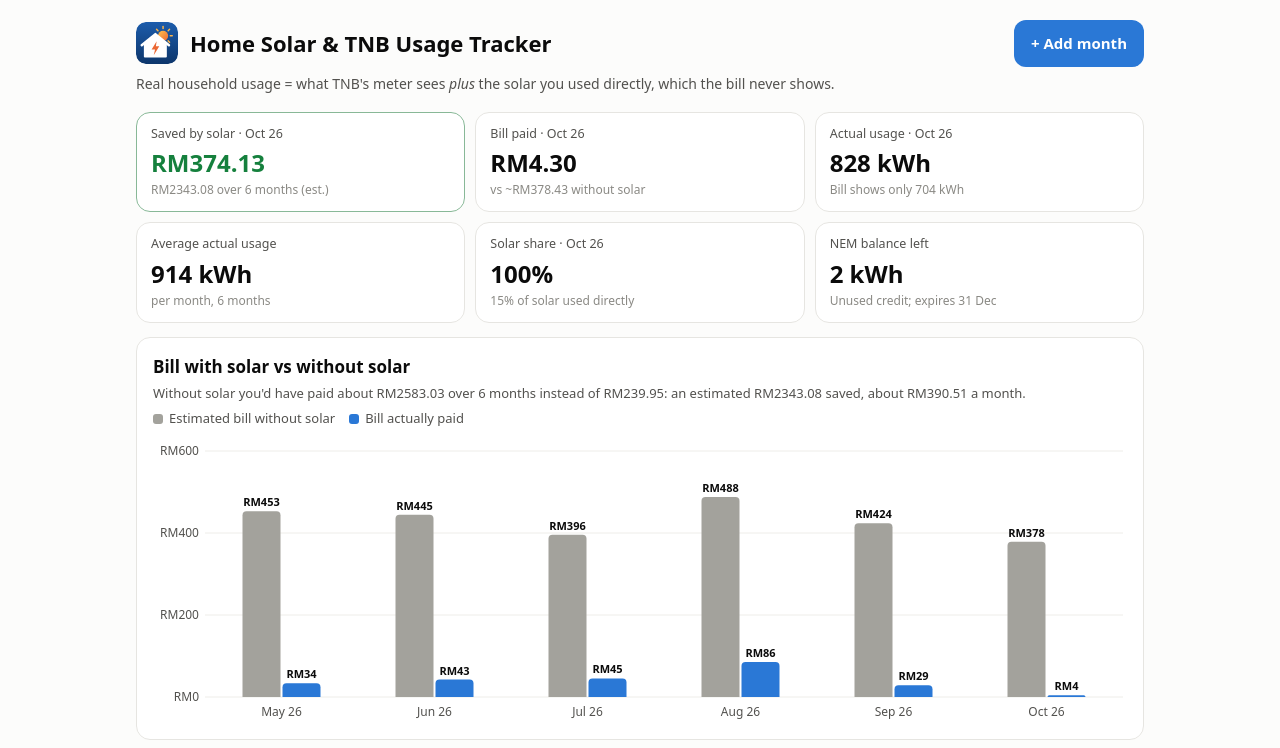
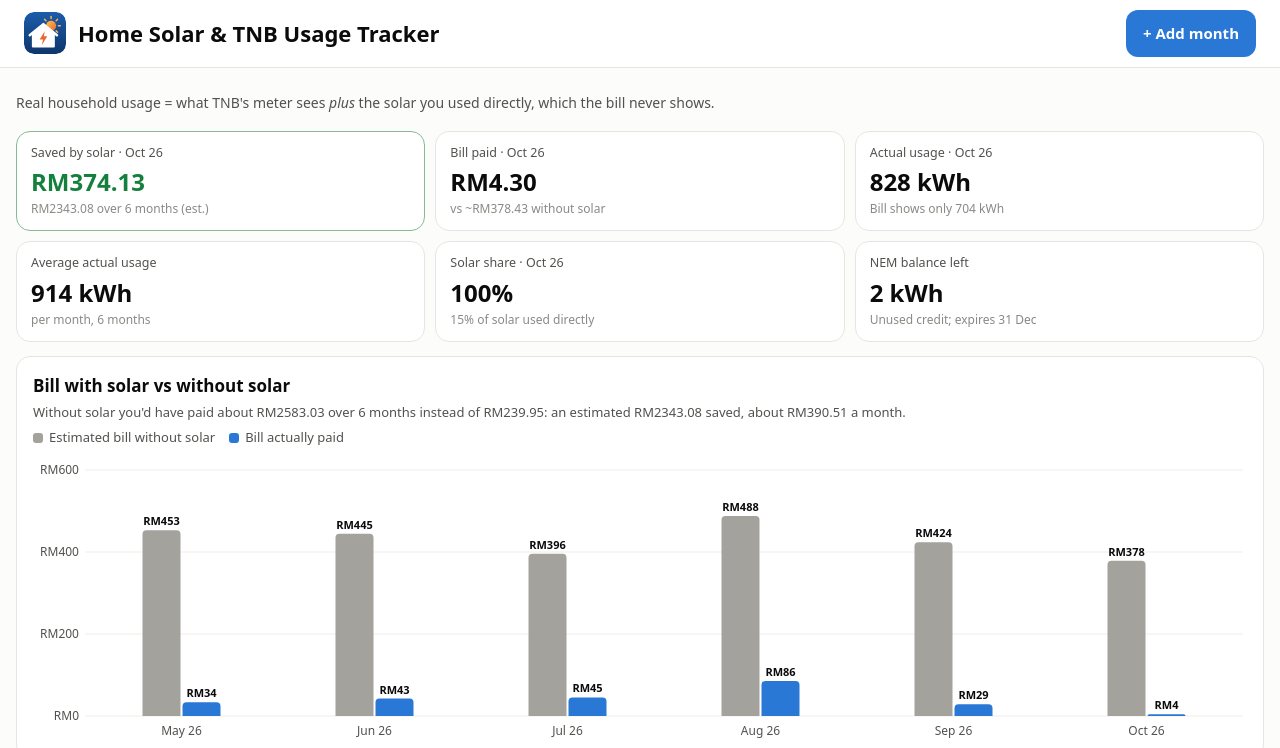
Before and after one commit to derektanjh/solar-tracker, a plain HTML site: page index.html in a window 1280 px wide. Shown: the top 748 px of the page. Drawn offline with Linux system fonts and the light colour scheme.

Commit message:
Solar: full-width top bar, wider layout for laptop

```diff
--- a/index.html
+++ b/index.html
@@ -30,7 +30,7 @@
 *{box-sizing:border-box;-webkit-tap-highlight-color:transparent}
 html{-webkit-text-size-adjust:100%}
 body{margin:0;background:var(--surface);color:var(--text);font:15px/1.5 system-ui,-apple-system,"Segoe UI",Roboto,sans-serif}
-main{max-width:1040px;margin:0 auto;padding:calc(20px + env(safe-area-inset-top)) calc(16px + env(safe-area-inset-right)) calc(110px + env(safe-area-inset-bottom)) calc(16px + env(safe-area-inset-left))}
+main{max-width:1280px;margin:0 auto;padding:18px calc(16px + env(safe-area-inset-right)) calc(110px + env(safe-area-inset-bottom)) calc(16px + env(safe-area-inset-left))}
 header{display:flex;align-items:center;gap:12px;margin-bottom:4px}
 header img{width:42px;height:42px;border-radius:10px;flex:none}
 header h1{flex:1}
@@ -129,6 +129,10 @@ pre{background:var(--surface);border:1px solid var(--line);border-radius:8px;pad
   .sheet{border-radius:18px 18px 0 0;max-height:94vh;padding:18px 16px calc(18px + env(safe-area-inset-bottom))}
   .fields{grid-template-columns:1fr 1fr}
 }
+
+/* full-width top bar */
+header.topbar{position:sticky;top:0;z-index:20;display:flex;align-items:center;gap:12px;margin:0;background:color-mix(in srgb,var(--card) 88%,transparent);-webkit-backdrop-filter:saturate(1.4) blur(10px);backdrop-filter:saturate(1.4) blur(10px);border-bottom:1px solid var(--line);padding:calc(10px + env(safe-area-inset-top)) calc(24px + env(safe-area-inset-right)) 10px calc(24px + env(safe-area-inset-left))}
+@media (max-width:640px){header.topbar{padding-left:calc(16px + env(safe-area-inset-left));padding-right:calc(16px + env(safe-area-inset-right))}}
 </style>
 <style id="splash-css">#splash{position:fixed;inset:0;z-index:9999;display:flex;align-items:center;justify-content:center;background:linear-gradient(160deg,var(--sp1,#1c5cab),var(--sp2,#0d366b));color:#fff;opacity:1;transition:opacity .45s ease,visibility .45s;animation:spfail .01s linear 5s forwards}
 #splash.out{opacity:0;visibility:hidden;pointer-events:none}
@@ -147,12 +151,12 @@ pre{background:var(--surface);border:1px solid var(--line);border-radius:8px;pad
 </head>
 <body>
 <div id="splash" style="--sp1:#1c5cab;--sp2:#0d366b" role="status" aria-label="Loading"><div class="sp-in"><img src="icon.svg" alt=""><div class="sp-name">Solar Tracker</div><div class="sp-dots"><i></i><i></i><i></i></div></div></div>
+<header class="topbar">
+  <img src="icon.svg" alt="">
+  <h1>Home Solar &amp; TNB Usage Tracker</h1>
+  <button class="btn" id="hdrAdd" type="button">+ Add month</button>
+</header>
 <main>
-  <header>
-    <img src="icon.svg" alt="">
-    <h1>Home Solar &amp; TNB Usage Tracker</h1>
-    <button class="btn" id="hdrAdd" type="button">+ Add month</button>
-  </header>
   <p class="sub">Real household usage = what TNB's meter sees <em>plus</em> the solar you used directly, which the bill never shows.</p>
 
   <div class="tiles" id="tiles"></div>
```
